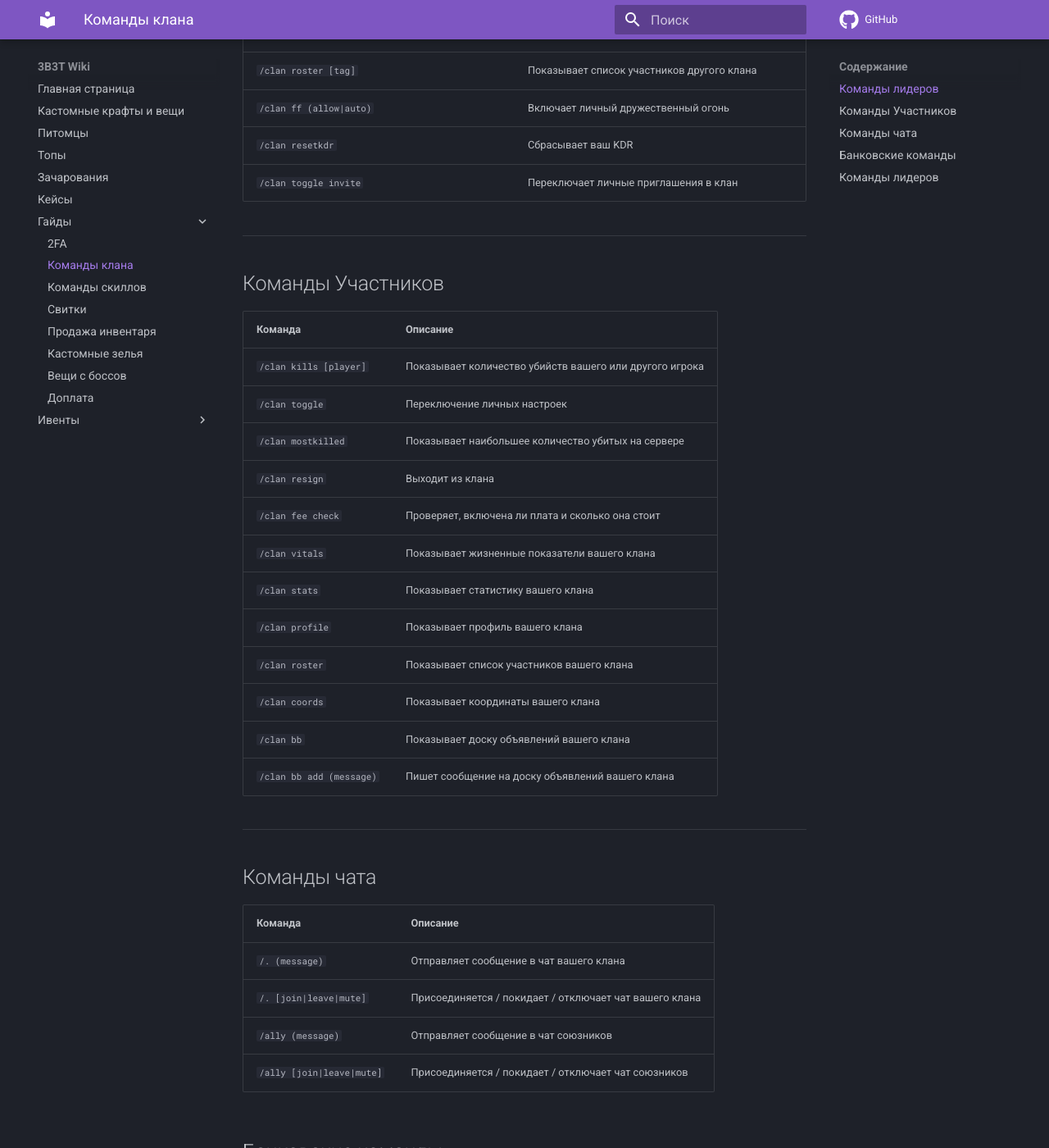
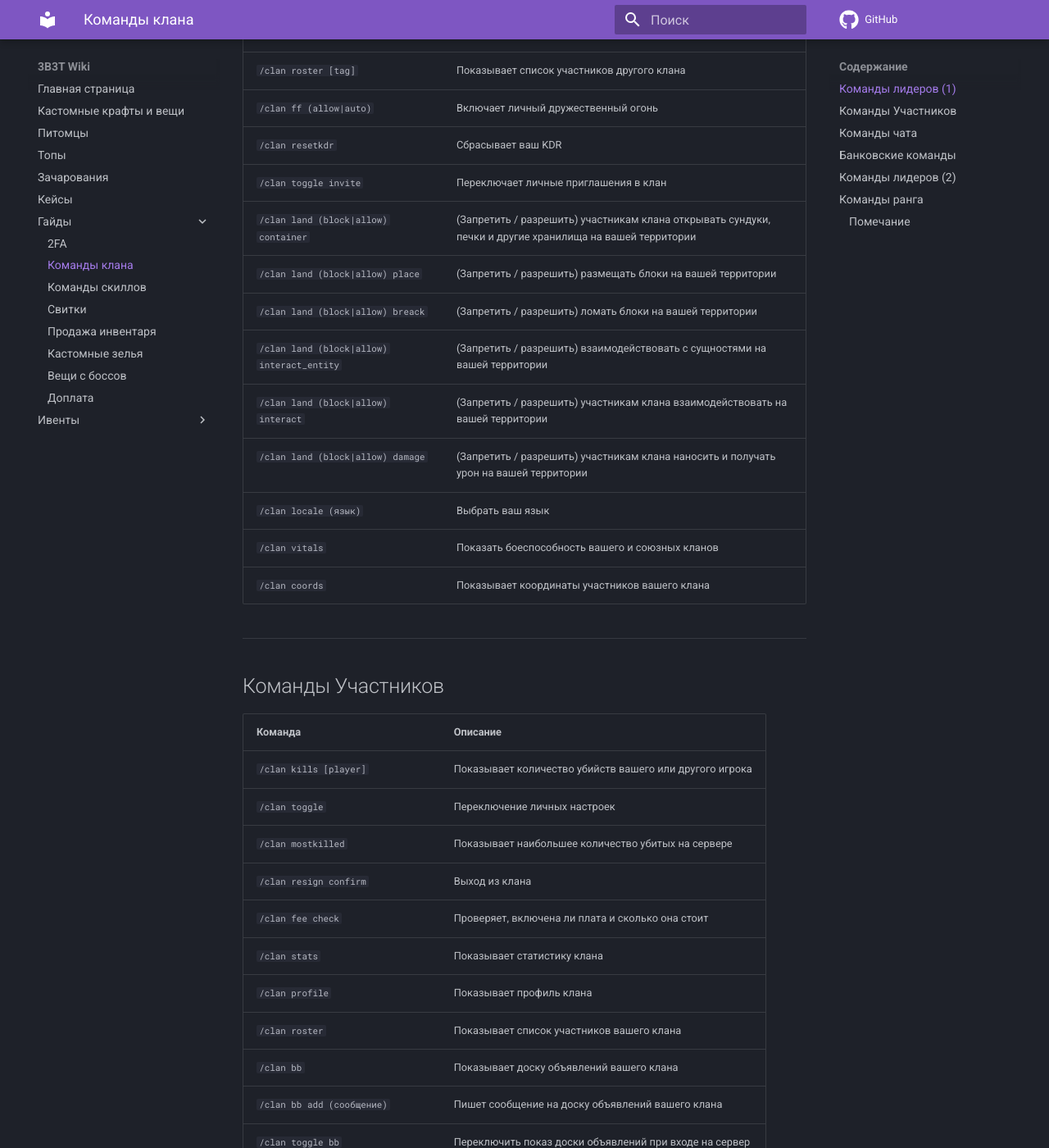
Before and after one commit to 3B3TServer/Docs, an MkDocs documentation site: the page built from docs/Guides/Commands_clan.md, in a window 1280 px wide and 1400 px high, scrolled down 841 px. Shown: the whole window at 82% size. Built offline with MkDocs 1.6.1 and Material for MkDocs 9.7.7, drawn with Linux system fonts in a browser that asks for light colours; comment, search, counter and statistics services are not loaded; some of the changed text lies outside the part shown.

Commit message:
Кланкоманды, обнова (#61)
* Кланкоманды, обнова

* Кланкоманды, обнова2

```diff
--- a/docs/Guides/Commands_clan.md
+++ b/docs/Guides/Commands_clan.md
@@ -1,6 +1,6 @@
 # Команды для управления кланами на сервере
 
-## Команды лидеров
+## Команды лидеров (1)
 
 | Команда                        | Описание                                      |
 |---------------------------------|-----------------------------------------------|
@@ -20,6 +20,15 @@
 | `/clan ff (allow|auto)`         | Включает личный дружественный огонь          |
 | `/clan resetkdr`                | Сбрасывает ваш KDR                           |
 | `/clan toggle invite`           | Переключает личные приглашения в клан        |
+| `/clan land (block|allow) container` | (Запретить / разрешить) участникам клана открывать сундуки, печки и    другие хранилища на вашей территории |
+| `/clan land (block|allow) place` | (Запретить / разрешить) размещать блоки на вашей территории |
+| `/clan land (block|allow) breack` | (Запретить / разрешить) ломать блоки на вашей территории |
+| `/clan land (block|allow) interact_entity` | (Запретить / разрешить) взаимодействовать с сущностями на вашей территории |
+| `/clan land (block|allow) interact` | (Запретить / разрешить) участникам клана взаимодействовать на вашей территории |
+| `/clan land (block|allow) damage` | (Запретить / разрешить) участникам клана наносить и получать урон на вашей территории |
+| `/clan locale (язык)`       | Выбрать ваш язык                              |
+| `/clan vitals`                  | Показать боеспособность вашего и союзных кланов |
+| `/clan coords`                  | Показывает координаты участников вашего клана |
 
 ---
 
@@ -30,15 +39,15 @@
 | `/clan kills [player]`          | Показывает количество убийств вашего или другого игрока |
 | `/clan toggle`                  | Переключение личных настроек                  |
 | `/clan mostkilled`              | Показывает наибольшее количество убитых на сервере |
-| `/clan resign`                  | Выходит из клана                             |
+| `/clan resign confirm`          | Выход из клана                             |
 | `/clan fee check`               | Проверяет, включена ли плата и сколько она стоит |
-| `/clan vitals`                  | Показывает жизненные показатели вашего клана |
-| `/clan stats`                   | Показывает статистику вашего клана           |
-| `/clan profile`                 | Показывает профиль вашего клана              |
+| `/clan stats`                   | Показывает статистику клана                  |
+| `/clan profile`                 | Показывает профиль клана                     |
 | `/clan roster`                  | Показывает список участников вашего клана    |
-| `/clan coords`                  | Показывает координаты вашего клана           |
 | `/clan bb`                      | Показывает доску объявлений вашего клана     |
-| `/clan bb add (message)`        | Пишет сообщение на доску объявлений вашего клана |
+| `/clan bb add (сообщение)`        | Пишет сообщение на доску объявлений вашего клана |
+| `/clan toggle bb`               | Переключить показ доски объявлений при входе на сервер |
+| ` /clan rival (remove|add) (clan)` | (Удалить / добавить) соперника                   |
 
 ---
 
@@ -46,9 +55,9 @@
 
 | Команда                        | Описание                                      |
 |---------------------------------|-----------------------------------------------|
-| `/. (message)`                  | Отправляет сообщение в чат вашего клана      |
+| `/. (сообщение)`                  | Отправляет сообщение в чат вашего клана      |
 | `/. [join|leave|mute]`          | Присоединяется / покидает / отключает чат вашего клана |
-| `/ally (message)`               | Отправляет сообщение в чат союзников         |
+| `/ally (сообщение)`               | Отправляет сообщение в чат союзников         |
 | `/ally [join|leave|mute]`       | Присоединяется / покидает / отключает чат союзников |
 
 ## Банковские команды
@@ -56,47 +65,60 @@
 | Команда                           | Описание                                          |
 |------------------------------------|---------------------------------------------------|
 | `/clan bank status`                | Проверяет банковский баланс вашего клана          |
-| `/clan bank withdraw (amount)`     | Выводит сумму из вашего кланового банка          |
+| `/clan bank withdraw (Сумма)`     | Выводит сумму из вашего кланового банка          |
 | `/clan bank withdraw all`          | Выводит все из банка вашего клана                 |
-| `/clan bank deposit (amount)`      | Вносите определенную сумму ваших денег в банк вашего клана |
+| `/clan bank deposit (Сумма)`      | Вносите определенную сумму ваших денег в банк вашего клана |
 | `/clan bank deposit all`           | Вносите все свои деньги в банк вашего клана      |
+| `/clan toggle deposit`             | Переключить взнос средств в ваш клан             |
+| `/clan fee set (значение)`              | Установить значение комиссии вашего клана        |
+| `/clan toggle fee`                 | Переключить комиссию клана                     |
+| `/clan toggle withdraw`            | Переключить вывод средств из вашего клана |
 
 ---
 
-## Команды лидеров
+## Команды лидеров (2)
 
 | Команда                          | Описание                                           |
 |-----------------------------------|----------------------------------------------------|
-| `/clan description (description)` | Изменяет описание клана                            |
+| `/clan description (Отображаемое имя)` | Изменяет описание клана                            |
 | `/clan invite (player)`           | Приглашает игрока в клан                          |
 | `/clan kick (player)`             | Исключает игрока из клана                          |
-| `/clan trust (player)`            | Устанавливает участника в качестве доверенного    |
-| `/clan untrust (player)`          | Устанавливает член как ненадежный                 |
+| `/clan (trust|untrust) (player)`  | (Устанавливает / убирает) участника в качестве (доверенного / ненадёжного) |
 | `/clan promote (member)`          | Продвигает участника до уровня лидера             |
-| `/clan demote (leader)`           | Разжалование лидера до члена                      |
+| `/clan demote (leader)`           | Разжалование лидера до участника                    |
 | `/clan setbanner`                 | Устанавливает знамя клана                         |
 | `/clan modtag (tag)`              | Изменяет метку вашего клана (только цвета и регистр) |
-| `/clan clanff (allow|block)`      | Включает дружественный огонь клана                |
+| `/clan clanff (allow|block)`      | (Разрешить / запретить) "огонь по своим" участникам вашего клана |
 | `/clan war (start|end) (tag)`     | Начинает или заканчивает войну                    |
-| `/clan rival (add|remove) (tag)`  | Добавляет или удаляет конкурента                  |
 | `/clan ally (add|remove) (tag)`   | Добавляет или удаляет союзника                    |
-| `/clan verify`                    | Проверяет ваш клан                                |
-| `/clan disband`                   | Распускает свой клан                              |
-| `/clan fee set (amount)`          | Устанавливает членский взнос клана                |
+| `/clan verify`                    | Подтвердить ваш клан                                |
+| `/clan disband`                   | Расформировать ваш клан                              |
 | `/clan regroup me`                | Перегруппируйте членов вашего клана по вашему местоположению |
 | `/clan regroup home`              | Перегруппируйте членов вашего клана в дом вашего клана |
 | `/clan home`                      | Телепортируется в дом вашего клана               |
 | `/clan home clear`                | Очищает дом вашего клана                          |
 | `/clan home set`                  | Устанавливает дом вашего клана                   |
-| `/clan rank create`               | Создает ранг                                     |
-| `/clan rank setdisplayname (rank) (displayname)` | Устанавливает отображаемое название ранга (оно может содержать цвета и несколько слов) |
-| `/clan rank assign (player) (rank)` | Присваивает пользователю ранг                   |
-| `/clan rank unassign (player)`    | Отменяет присвоение пользователю ранга            |
-| `/clan rank delete (rank)`        | Удаляет ранг                                     |
-| `/clan rank list`                 | Перечисляет звания клана                         |
-| `/clan rank permissions`          | Список доступных разрешений для рангов           |
-| `/clan rank permissions (rank)`   | Перечисляет права доступа к рангу                |
-| `/clan rank permissions add (rank) (permission)` | Добавляет разрешение к рангу              |
-| `/clan rank permissions remove (rank) (permission)` | Удаляет разрешение из ранга              |
-| `/clan discord create`            | Создает канал discord для вашего клана           |
+| `/clan discord create`            | Создаёт discord канал вашего клана              |
 | `/clan bb clear`                  | Очищает доску объявлений вашего клана            |
+
+---
+
+## Команды ранга
+
+| Команда                                         | Описание                                            |
+|--------------------------------------------------|-----------------------------------------------------|
+| `/clan rank create`                              | Создает ранг                                        |
+| `/clan rank setdisplayname (rank) (Отображаемое имя)` | Устанавливает отображаемое название ранга (оно может содержать цвета и несколько слов) |
+| `/clan rank (assign|unassign) (player) (rank)`   | (Присваивает / убирает) пользователю ранг           |
+| `/clan rank delete (rank)`                       | Удаляет ранг                                        |
+| `/clan rank list`                                | Перечисляет звания клана                            |
+| `/clan rank permissions`                         | Список доступных разрешений для рангов              |
+| `/clan rank permissions (rank)`                  | Перечисляет права доступа к рангу                   |
+| `/clan rank permissions (add|remove) (rank) (Разрешение)` | (Добавляет / удаляет) разрешение к рангу   |
+| `/clan rank (set|remove)default (rank)`          | (Установить / удалить) ранг по умолчанию            |
+
+---
+
+### Помечание
+
+**При вступлении в клан ваш /clan help становится расширенным, 9 страниц вместо 4**
```
